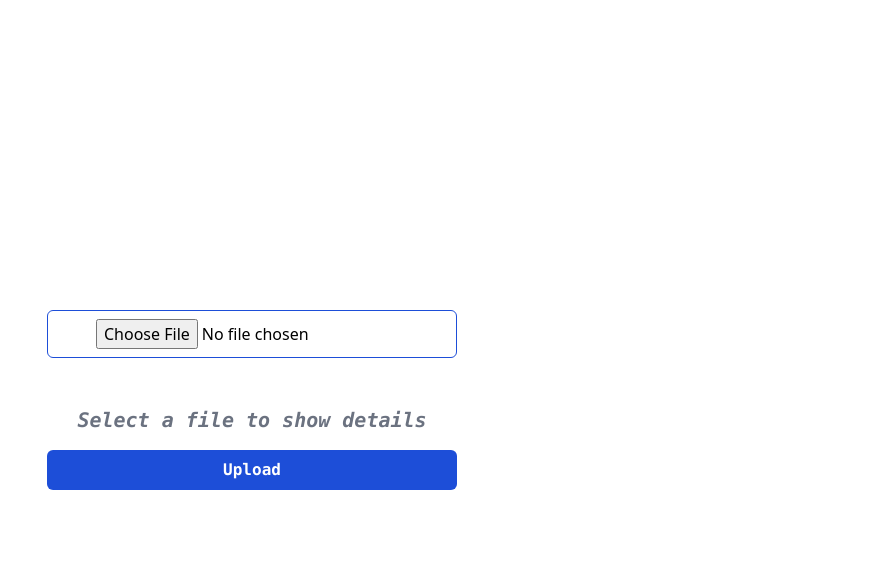
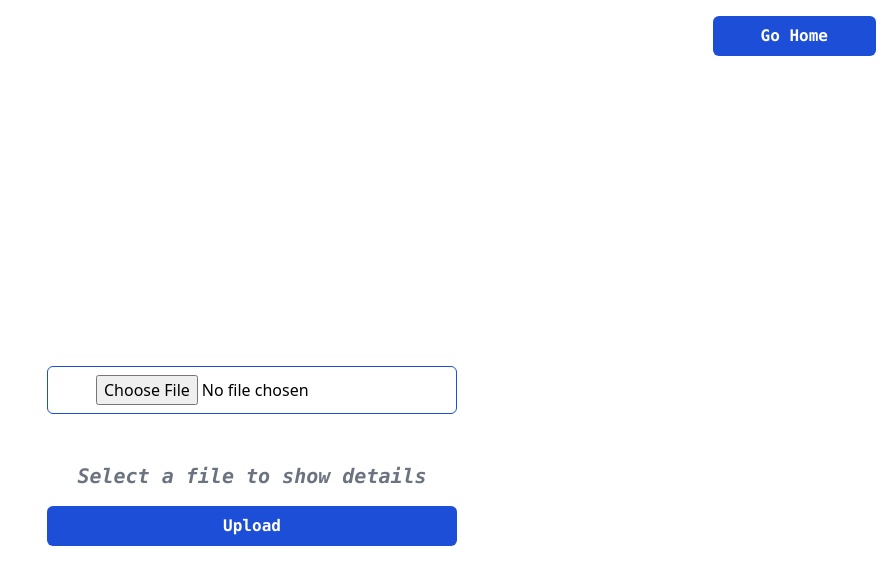
Before and after one commit to sammy-code98/file_upload, a React (Create React App) app: page /normal-upload in a window 1280 px wide. Shown: the top 584 px of the page, without its empty margins (388-1280 px from the left). Built offline with nearby package versions, Linux system fonts and the light colour scheme.

Commit message:
pages layout

```diff
--- a/src/pages/DisplayUpload.jsx
+++ b/src/pages/DisplayUpload.jsx
@@ -1,4 +1,5 @@
 import React, { useState, useEffect } from "react";
+import {Link} from "react-router-dom"
 export default function DisplayUpload() {
   // create state and set to empty array
   const [images, setImages] = useState([]);
@@ -18,7 +19,14 @@ export default function DisplayUpload() {
     setImages([e.target.files]);
   };
   return (
-    <div className="container flex items-center justify-center h-screen">
+      <>
+        <Link
+          to="/"
+          className="bg-blue-700 text-white md:px-12 py-2 rounded-md font-mono font-bold float-right mt-4 mx-4"
+        >
+          Go Home{" "}
+        </Link>
+       <div className="container flex items-center justify-center h-screen">
       <input
         className="border border-blue-700 mb-12  px-4 py-2  rounded-md md:px-12"
         type="file"
@@ -33,5 +41,7 @@ export default function DisplayUpload() {
         ))}
       </div>
     </div>
+      </>
+
   );
 }
--- a/src/pages/FileUpload.jsx
+++ b/src/pages/FileUpload.jsx
@@ -1,4 +1,5 @@
 import React, { useState } from "react";
+import { Link } from "react-router-dom";
 export default function FileUpload() {
   // info about the selectedFile
   const [selectedFile, setSelectedFile] = useState();
@@ -34,6 +35,13 @@ export default function FileUpload() {
     console.log("submit");
   };
   return (
+    <>
+        <Link
+          to="/"
+          className="bg-blue-700 text-white md:px-12 py-2 rounded-md font-mono font-bold float-right mt-4 mx-4"
+        >
+          Go Home{" "}
+        </Link>
       <div className="container flex items-center justify-center h-screen">
         <div className="flex flex-col">
           <input
@@ -73,5 +81,6 @@ export default function FileUpload() {
           </button>
         </div>
       </div>
+    </>
   );
 }
```
Lines whose indentation alone changed are shown as unchanged.
